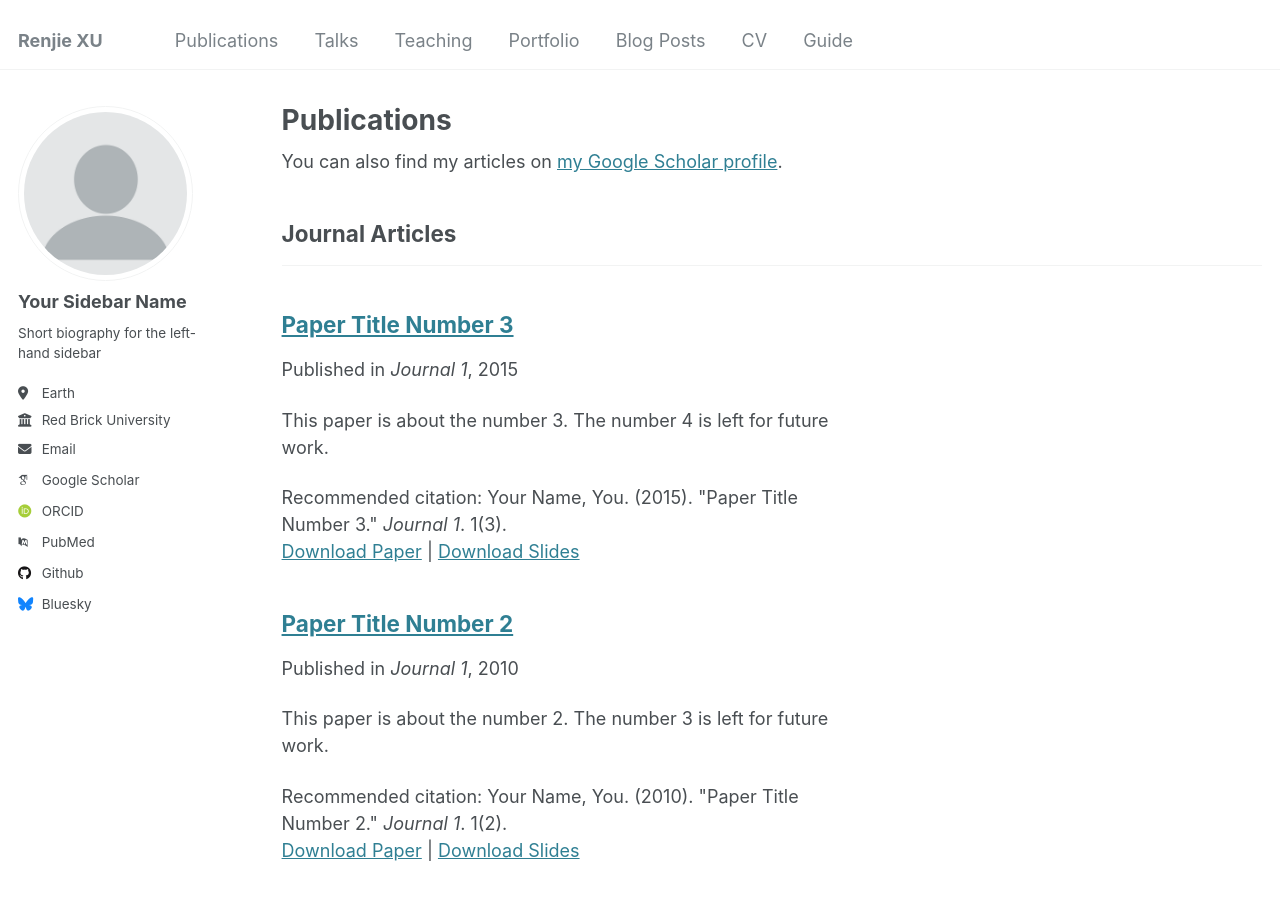
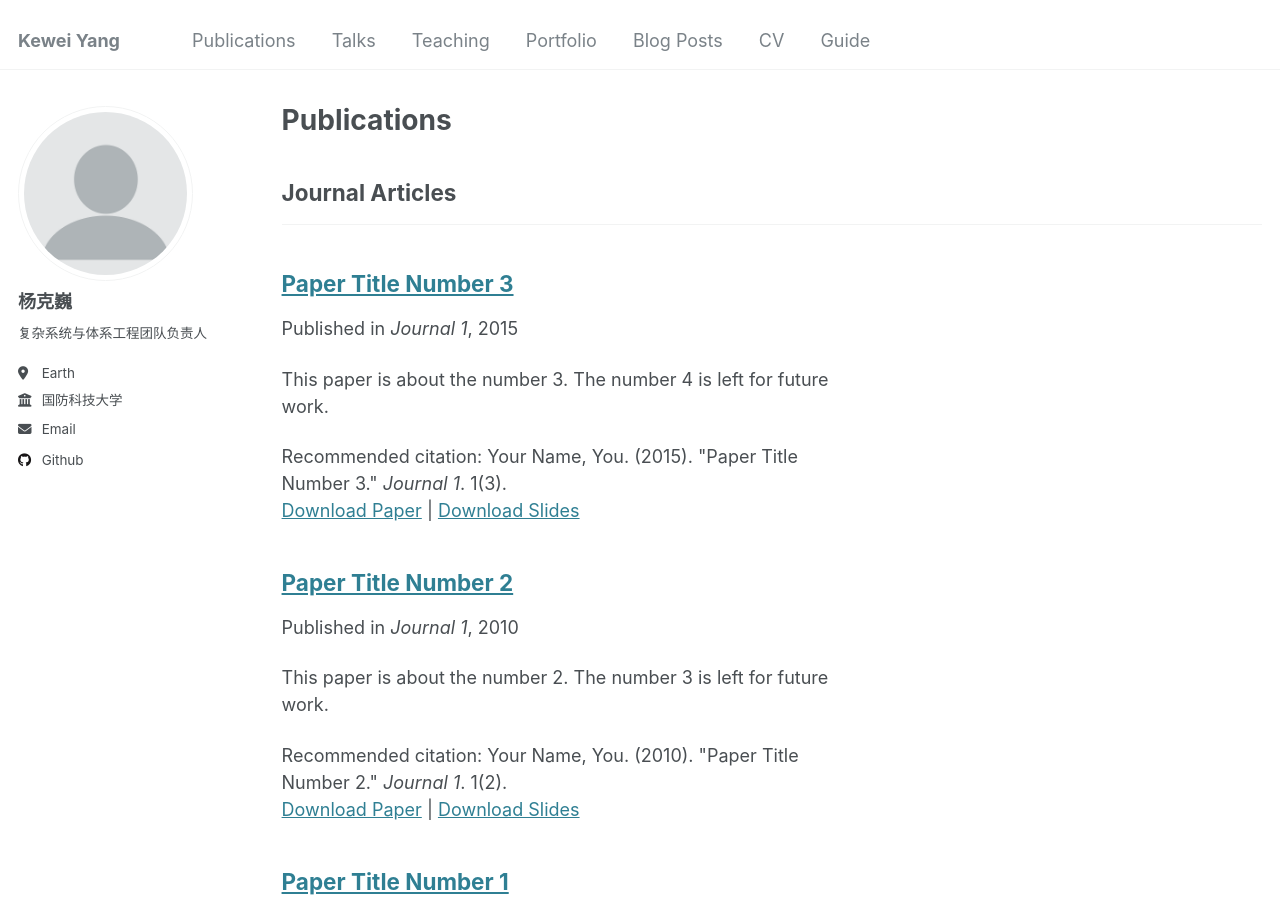
Before and after one commit to Renjie-98/RenjieXU, a Jekyll site: the page built from _pages/publications.html, in a window 1280 px wide and 900 px high. Built offline with Jekyll 4.4.1, drawn with Linux system fonts in a browser that asks for light colours; some web fonts are replaced; some of the changed text lies outside the part shown.

Commit message:
Update _config.yml

```diff
--- a/_config.yml
+++ b/_config.yml
@@ -8,9 +8,9 @@
 
 # Basic Site Settings
 locale                   : "en-US"
-title                    : "Renjie XU"
+title                    : "Kewei Yang"
 title_separator          : "-"
-name                     : &Renjie XU"
+name                     : &Kewei Yang"
 description              : &description "personal description"
 url                      : https://academicpages.github.io # the base hostname & protocol for your site e.g. "https://[your GitHub username].github.io"
 baseurl                  : "" # the subpath of your site, e.g. "/blog"
@@ -22,23 +22,15 @@ repository               : "academicpages/academicpages.github.io"
 author:
   # Biographic information
   avatar           : "profile.png"
-  name             : "Your Sidebar Name"
+  name             : "杨克巍"
   pronouns         : # example: "she/her"
-  bio              : "Short biography for the left-hand sidebar"
+  bio              : "复杂系统与体系工程团队负责人"
   location         : "Earth"
-  employer         : "Red Brick University"
+  employer         : "国防科技大学"
   uri              : # URL
-  email            : "none@example.org"
+  email            : "kayyang27@nudt.edu.cn"
 
-  # Academic websites
-  arxiv            : # URL - Update with the correct link to your profile
-  googlescholar    : "https://scholar.google.com/citations?user=PS_CX0AAAAAJ"
-  impactstory      : # URL
-  orcid            : "http://orcid.org/yourorcidurl"
-  semantic         : # URL
-  pubmed           : "https://www.ncbi.nlm.nih.gov/pubmed/?term=john+snow"
-  researchgate     : # URL
-  scopus           : # URL
+
 
   # Repositories and software development
   bitbucket        : # Username - Update with your username on the site
@@ -47,32 +39,6 @@ author:
   github           : "academicpages"
   kaggle           : # Username
   stackoverflow    : # User number or user number and name (i.e., use "1" or "1/jeff-atwood")
-
-  # Social media
-  bluesky          : "bsky.app" # Replace this with you Bluesky username
-  facebook         : # Username
-  flickr           : # Username
-  foursquare       : # Username
-  goodreads        : # Username
-  google_plus      : # Username
-  keybase          : # Username
-  instagram        : # Username
-  lastfm           : # Username
-  linkedin         : # Username
-  mastodon         : # URL
-  medium           : # URL
-  pinterest        : # Username
-  soundcloud       : # Username
-  steam            : # Username
-  telegram         : # URL
-  tumblr           : # Username
-  twitter          : # Username for X / Twitter
-  vine             : # Username
-  weibo            : # Username
-  wikipedia        : # Username
-  xing             : # Username
-  youtube          : # Username
-  zhihu            : # Username
 
 # Publication Category - The following the list of publication categories and their headings
 publication_category:
```
